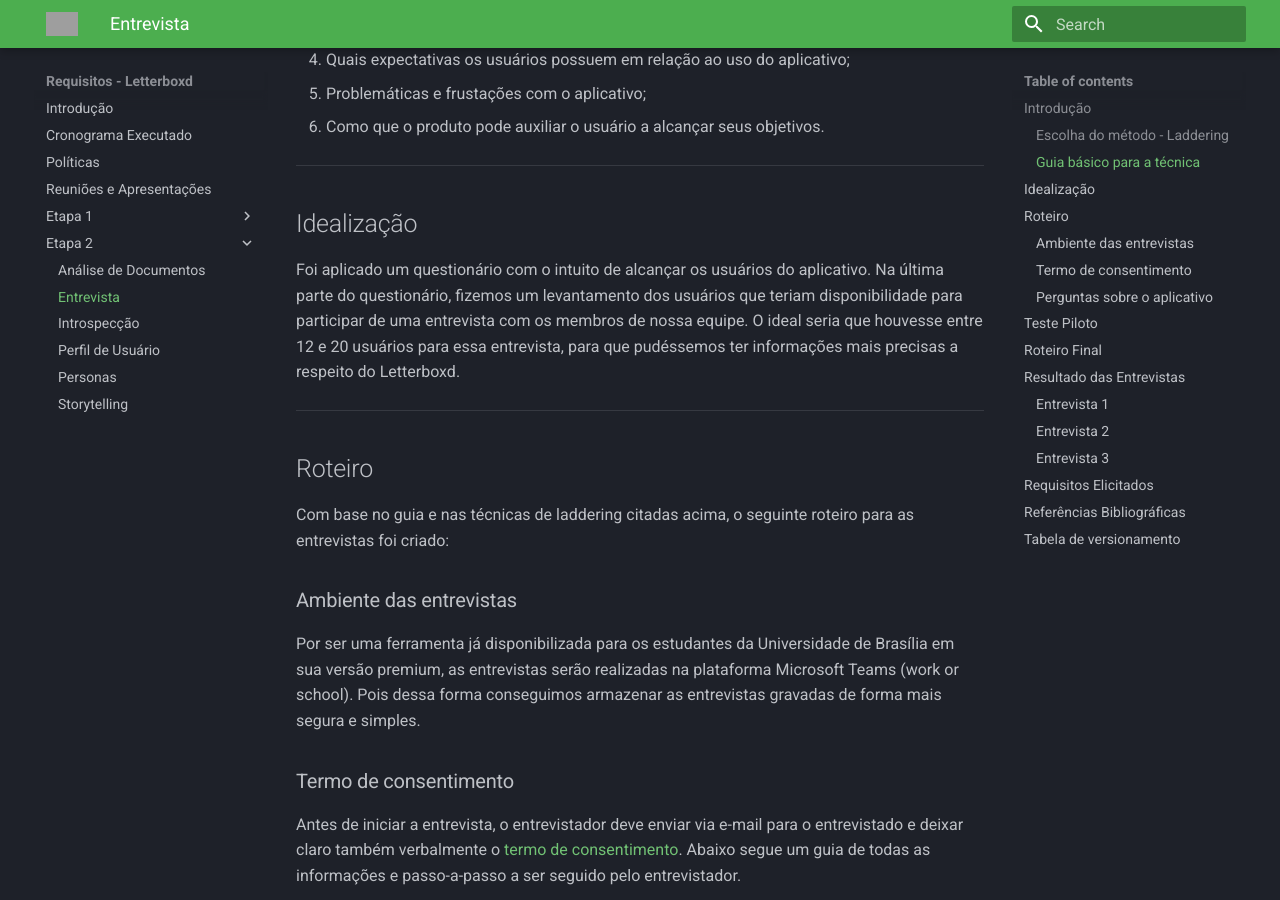
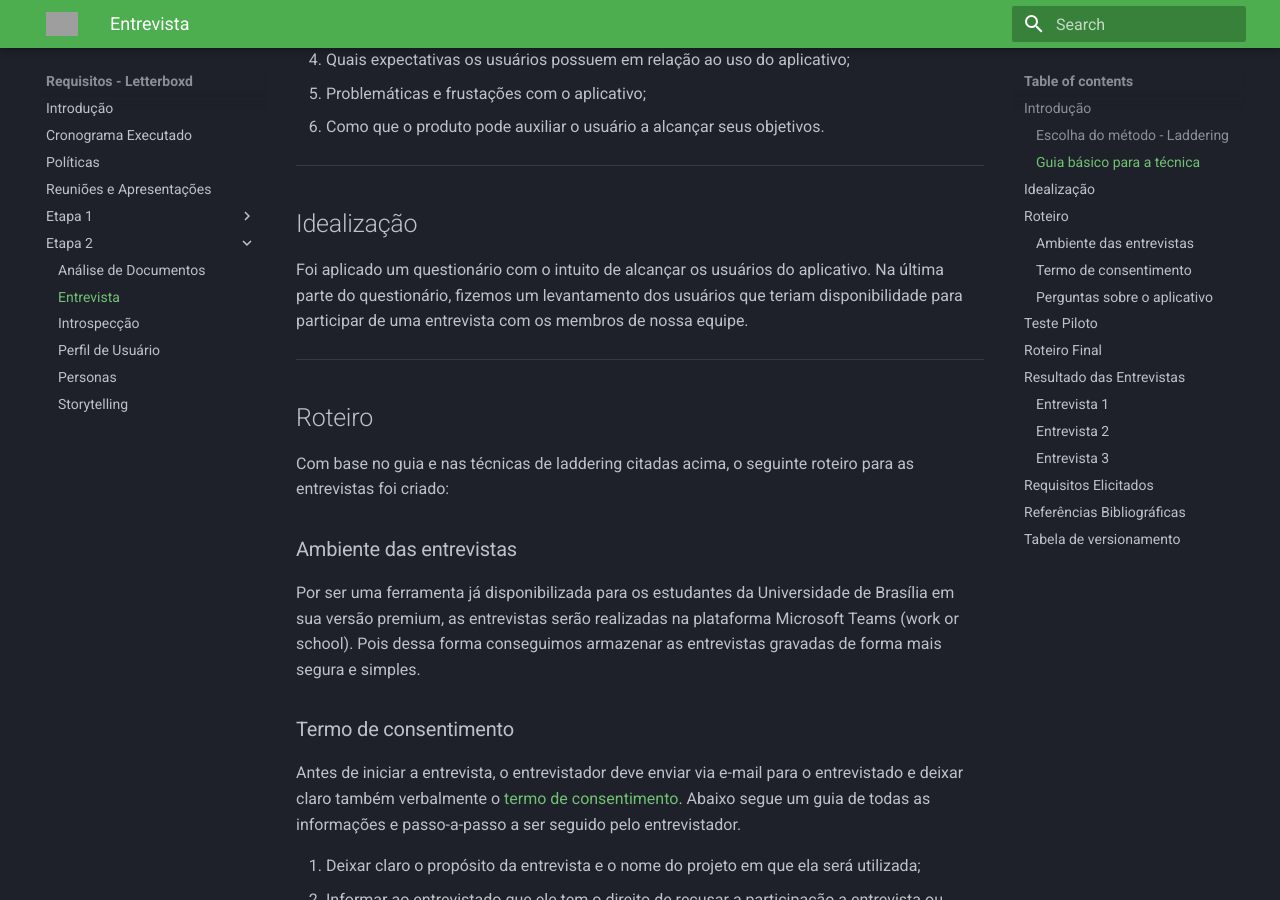
Before and after one commit to Requisitos-de-Software/2023.1-Letterboxd, an MkDocs documentation site: the page built from docs/Etapa 2/entrevista.md, in a window 1280 px wide and 900 px high, scrolled down 882 px. Built offline with MkDocs 1.6.1 and Material for MkDocs 9.7.7, drawn with Linux system fonts in a browser that asks for light colours; some of the changed lines change nothing that is shown; some of the changed text lies outside the part shown; grey boxes are pictures that could not be loaded.

Commit message:
13 - revisão

```diff
--- a/docs/Etapa 2/entrevista.md
+++ b/docs/Etapa 2/entrevista.md
@@ -25,7 +25,7 @@
 
 ## Idealização
 
-Foi aplicado um questionário com o intuito de alcançar os usuários do aplicativo. Na última parte do questionário, fizemos um levantamento dos usuários que teriam disponibilidade para participar de uma entrevista com os membros de nossa equipe. O ideal seria que houvesse entre 12 e 20 usuários para essa entrevista, para que pudéssemos ter informações mais precisas a respeito do Letterboxd.
+Foi aplicado um questionário com o intuito de alcançar os usuários do aplicativo. Na última parte do questionário, fizemos um levantamento dos usuários que teriam disponibilidade para participar de uma entrevista com os membros de nossa equipe.
 
 ---
 
@@ -221,6 +221,6 @@
 
 | Data       | Versão | Descrição              | Autor                                             | Revisor                                        |
 | ---------- | ------ | ---------------------- | ------------------------------------------------- | ---------------------------------------------- |
-| 23/04/2023 | `0.1`  | Roteiro entrevista     | [Débora Moreira](https://github.com/deboracaires) | [Natan Santana](https://github.com/Neitan2001) |
-| 25/04/2023 | `0.2`  | Adição do teste piloto | [Natan Santana](https://github.com/Neitan2001)    |  |
-| 26/04/2023 | `0.3`  | Relato das entrevistas | [Natan Santana](https://github.com/Neitan2001)    |  |
+| 23/04/2023 | `1.0`  | Roteiro entrevista     | [Débora Moreira](https://github.com/deboracaires) | [Natan Santana](https://github.com/Neitan2001) |
+| 25/04/2023 | `2.0`  | Adição do teste piloto | [Natan Santana](https://github.com/Neitan2001)    | [Clara Ribeiro](https://github.com/clara-ribeiro) |
+| 26/04/2023 | `3.0`  | Relato das entrevistas | [Natan Santana](https://github.com/Neitan2001)    | [Clara Ribeiro](https://github.com/clara-ribeiro) |
```
